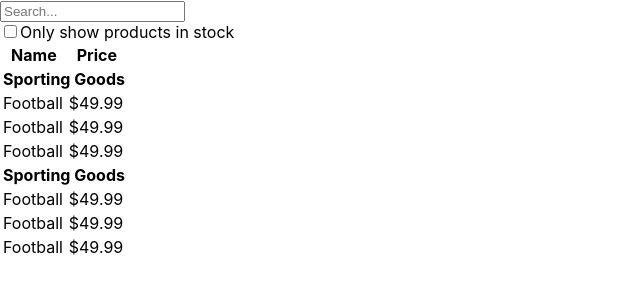
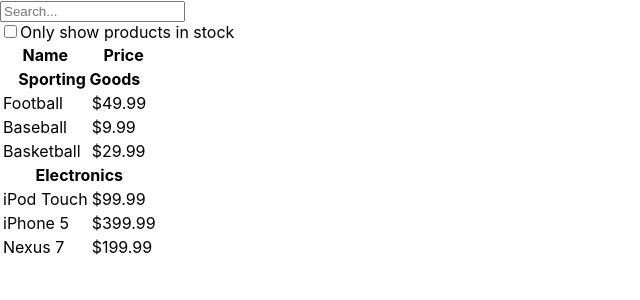
Before and after one commit to eastflag/react-product-ts, a React (Create React App) app: page / in a window 1280 px wide. Shown: the top 300 px of the page, without its empty margins (0-640 px from the left). Built offline with nearby package versions, Linux system fonts and the light colour scheme.

Commit message:
step3-2 .

```diff
--- a/src/components/ProductCategoryRow.tsx
+++ b/src/components/ProductCategoryRow.tsx
@@ -4,10 +4,10 @@
 	category: string;
 }
 
-export const ProductCategoryRow: React.FC<Props> = () => {
+export const ProductCategoryRow: React.FC<Props> = (props) => {
 	return (
 		<tr>
-			<th colSpan={2}>Sporting Goods</th>
+			<th colSpan={2}>{props.category}</th>
 		</tr>
 	)
 }
--- a/src/components/ProductRow.tsx
+++ b/src/components/ProductRow.tsx
@@ -6,11 +6,11 @@
 	stocked: boolean;
 }
 
-export const ProductRow: React.FC<Props> = () => {
+export const ProductRow: React.FC<Props> = (props) => {
 	return (
 		<tr>
-			<td>Football</td>
-			<td>$49.99</td>
+			<td>{props.name}</td>
+			<td>{props.price}</td>
 		</tr>
 	)
 }
```
